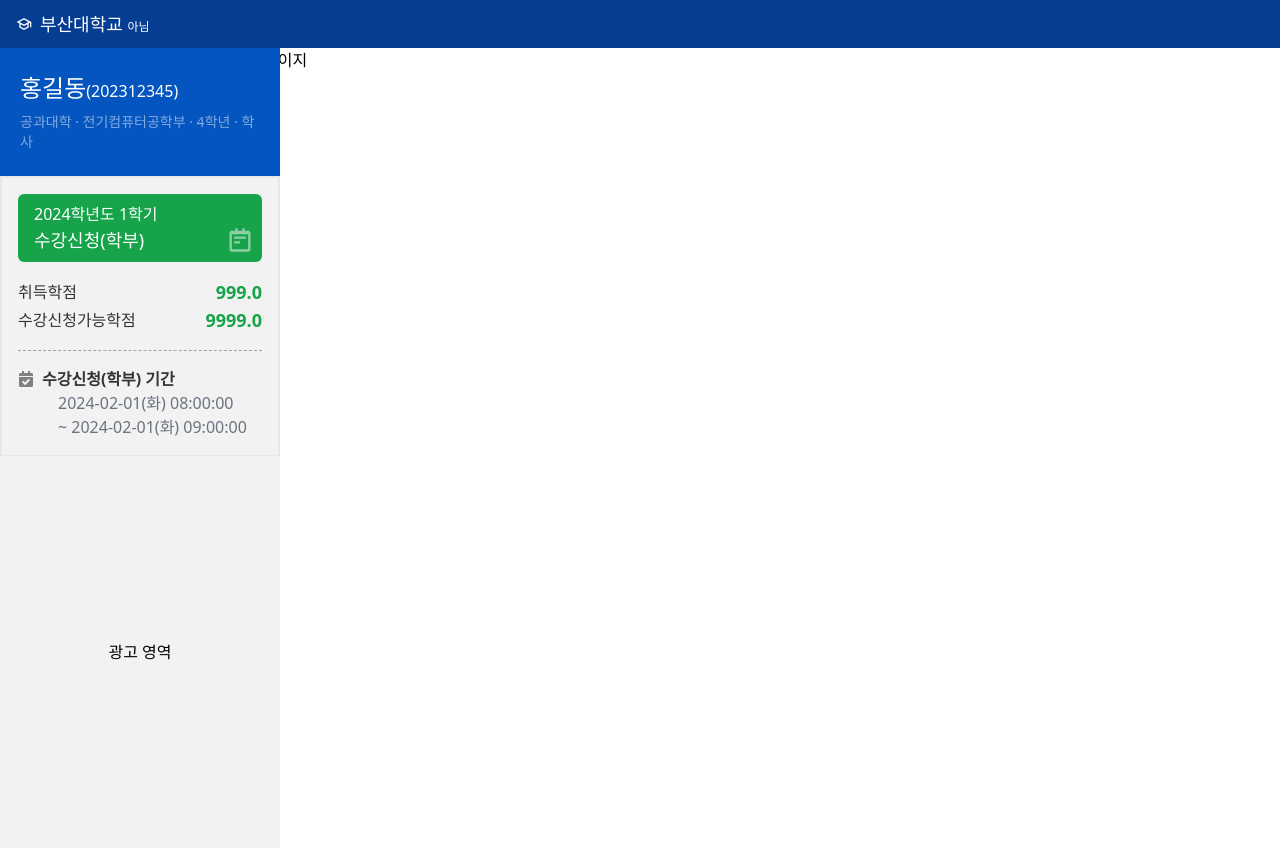
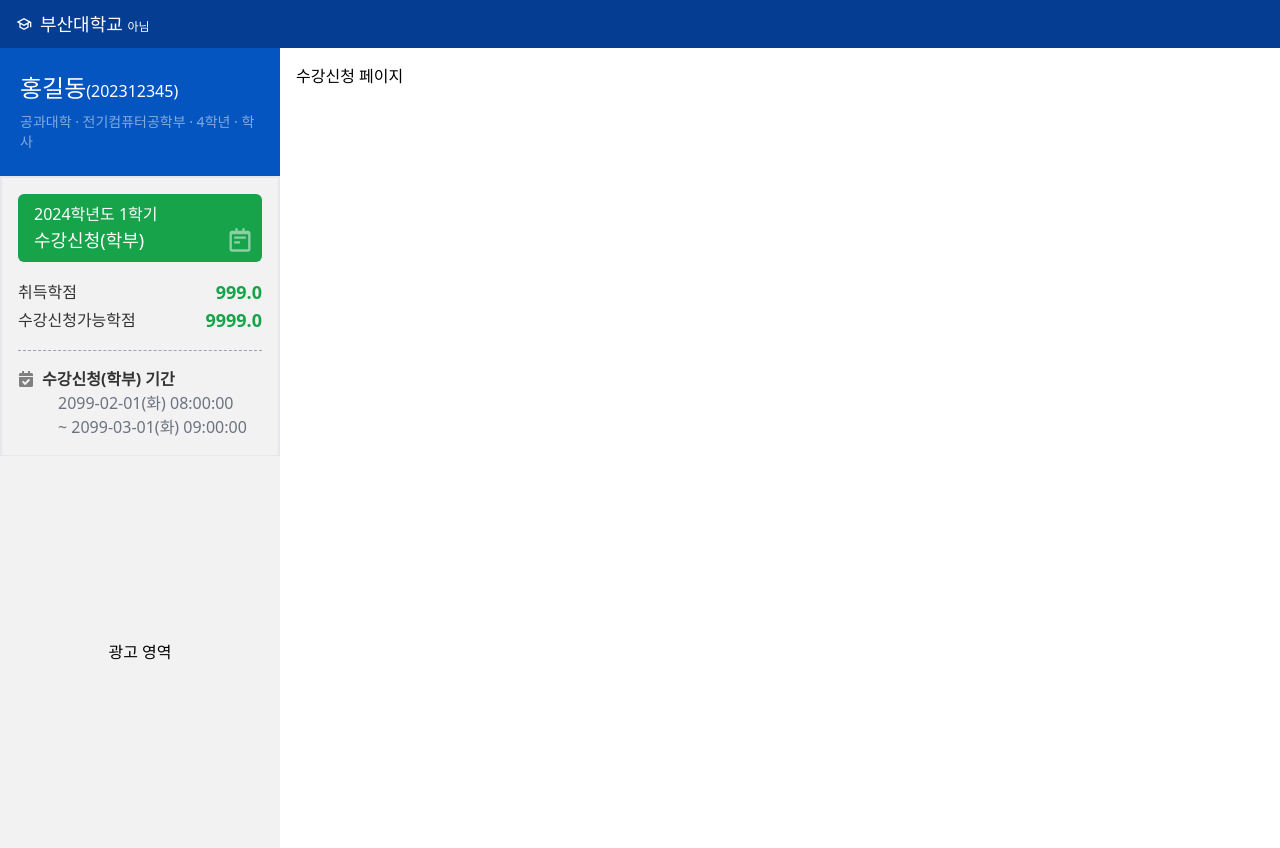
Before and after one commit to KimCookieYa/pnu-mock-sugang, a Next.js app: page /main in a window 1280 px wide. Built offline with nearby package versions, Linux system fonts and the light colour scheme.

Commit message:
design: 디자인 수정

```diff
--- a/src/app/main/layout.tsx
+++ b/src/app/main/layout.tsx
@@ -11,7 +11,7 @@ export default function SugangLayout({
       <SugangHeader />
       <div className="flex">
         <SugangSidebar />
-        {children}
+        <main className="p-16">{children}</main>
       </div>
     </>
   );
--- a/src/components/sugang/SugangSidebar.tsx
+++ b/src/components/sugang/SugangSidebar.tsx
@@ -14,7 +14,7 @@ export default function SugangSidebar() {
           광고 영역
         </div>
       </aside>
-      <div className="min-w-200 h-screen" />
+      <div className="min-w-280 h-screen" />
     </>
   );
 }
@@ -69,8 +69,8 @@ function RestBlock() {
           <FaCalendarCheck color="gray" className="mr-8" />
           <label className="text-pnuText font-bold">수강신청(학부) 기간</label>
         </div>
-        <p className="text-gray-500 ml-40">2024-02-01(화) 08:00:00</p>
-        <p className="text-gray-500 ml-40">~ 2024-02-01(화) 09:00:00</p>
+        <p className="text-gray-500 ml-40">2099-02-01(화) 08:00:00</p>
+        <p className="text-gray-500 ml-40">~ 2099-03-01(화) 09:00:00</p>
       </div>
     </div>
   );
```
